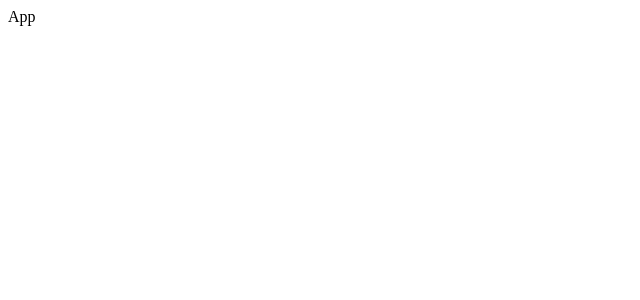
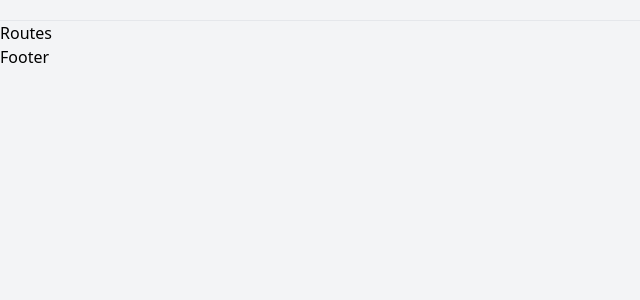
Before and after one commit to RabiieOuallaf/SearchEngine-REACT-, a React (Create React App) app: page / in a window 1280 px wide. Shown: the top 300 px of the page, without its empty margins (0-640 px from the left). Built offline with nearby package versions, Linux system fonts and the light colour scheme.

Commit message:
Fixing bugs and getting started with navbar

```diff
--- a/craco.config.js
+++ b/craco.config.js
@@ -1,4 +1,3 @@
-// craco.config.js
 module.exports = {
     style: {
       postcss: {
@@ -8,4 +7,4 @@ module.exports = {
         ],
       },
     },
-  }
+  };
--- a/src/App.js
+++ b/src/App.js
@@ -1,9 +1,27 @@
-import React from 'react'
+import React, {useState} from 'react'
+import Footer from "./components/Footer";
+import Navbar from './components/Navbar';
+import Routes from './components/Routes';
+
 
 const App = () => {
 
+    const [darkTheme, setDarkTheme] = useState(false);
+
+
   return (
-    <div>App</div>
+
+    <div className={darkTheme ? 'dark' : ''} >
+
+        <h1 className="bg-gray-100 dark:bg-gray-900 dark:text-white min-h-screen">
+            <Navbar />
+            <Routes />
+            <Footer />
+        </h1>
+
+    </div>
+
+
   )
 
 }
--- /dev/null
+++ b/src/components/Footer.jsx
@@ -0,0 +1,13 @@
+import React from 'react'
+
+const Footer = () => {
+
+  return (
+
+    <div>Footer</div>
+
+  )
+
+}
+
+export default Footer
--- /dev/null
+++ b/src/components/Navbar.jsx
@@ -0,0 +1,13 @@
+import React from 'react'
+
+const Navbar = () => {
+  return (
+    <div className='p-5 pb-0 flex flex-wrap sm:justify-between justify-center items-center border-b dark:border-gray-700 border-gray-200'>
+
+        <div className="flex justify-between items-center space-x-5 w-screen"></div>
+
+    </div>
+  )
+}
+
+export default Navbar;
--- /dev/null
+++ b/src/components/Routes.jsx
@@ -0,0 +1,12 @@
+import React from 'react'
+
+const Routes = () => {
+
+  return (
+
+    <div>Routes</div>
+
+  )
+}
+
+export default Routes
--- /dev/null
+++ b/src/index.css
@@ -0,0 +1,3 @@
+@tailwind base;
+@tailwind components;
+@tailwind utilities;
--- a/src/index.js
+++ b/src/index.js
@@ -1,5 +1,6 @@
 import React from "react";
 import ReactDOM from "react-dom";
 import App from './App';
+import './index.css';
 
 ReactDOM.render( <App /> , document.getElementById('root'));
--- a/tailwind.config.js
+++ b/tailwind.config.js
@@ -1,6 +1,6 @@
 module.exports = {
   purge: ['./src/**/*.{js,jsx,ts,tsx}', './public/index.html'],
-  darkMode: false, // or 'media' or 'class'
+  darkMode: 'class',
   theme: {
     extend: {},
   },
@@ -8,4 +8,4 @@ module.exports = {
     extend: {},
   },
   plugins: [],
-}
+};
```
Also changed, not shown: package.json (+5 -3 lines), 1 other file (tests, documents, lock files or other folders).
